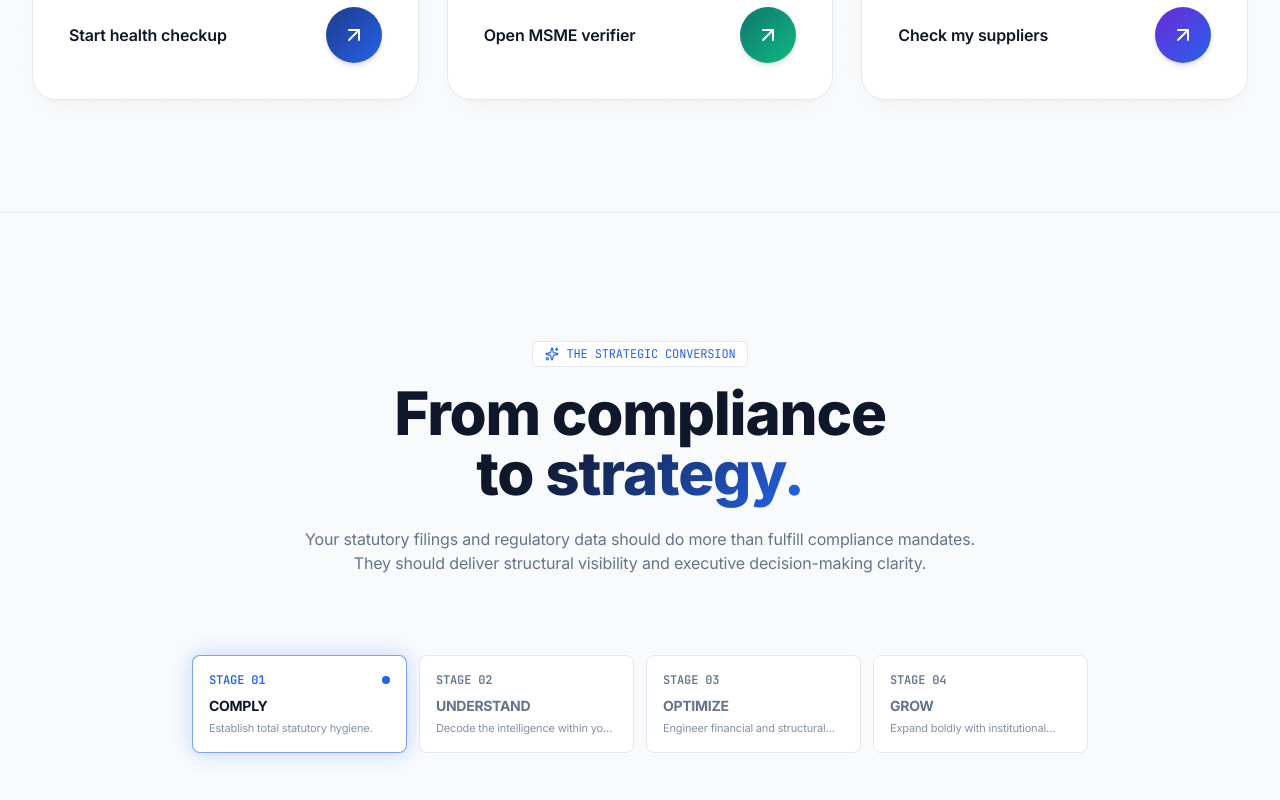
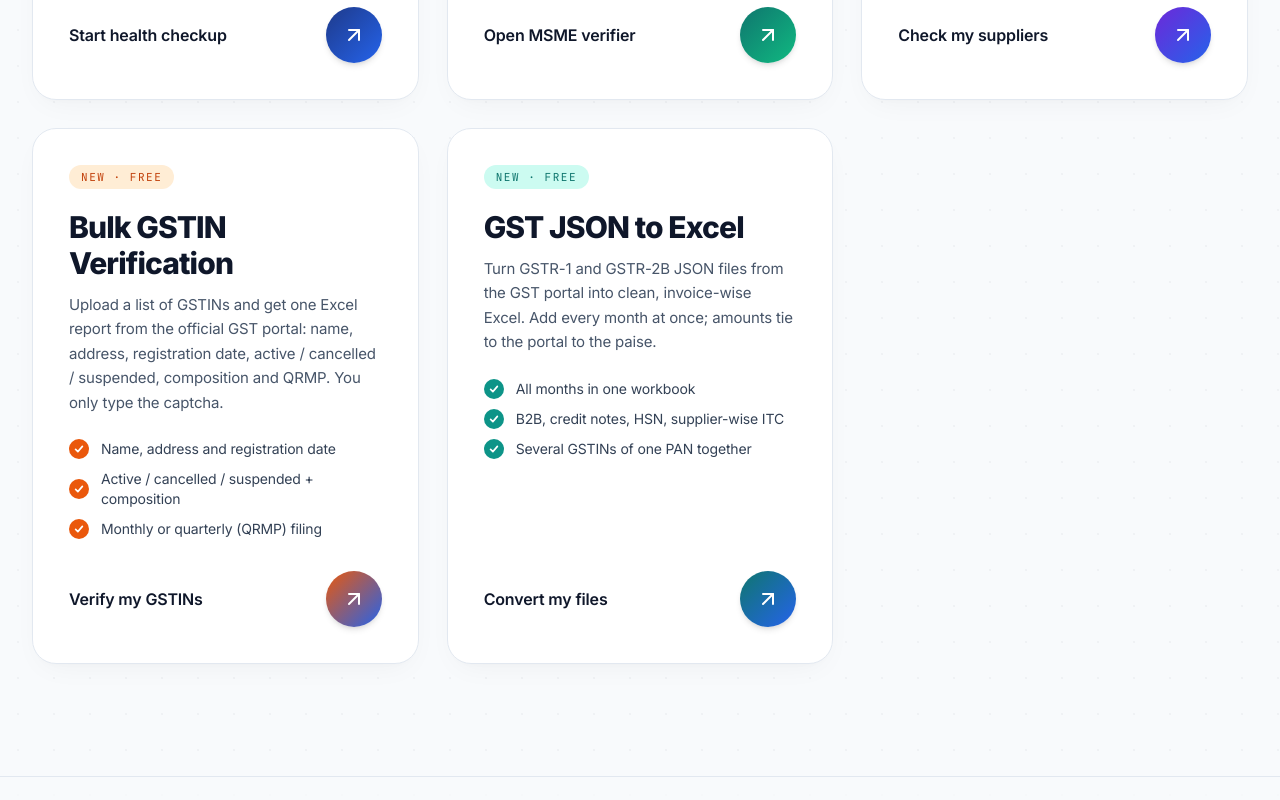
Before and after one commit to sc29082000-byte/ascent-advisors-llp, a React (Vite) app: page / in a window 1280 px wide. Shown: the part 6000-6800 px from the top of the page. Built offline with nearby package versions, Linux system fonts and the light colour scheme.

Commit message:
Tools section and footer: Bulk GSTIN Verification and GST JSON to Excel

```diff
--- a/src/components/layout/Footer.tsx
+++ b/src/components/layout/Footer.tsx
@@ -55,6 +55,8 @@ export const Footer: React.FC<FooterProps> = ({ onOpenPrivacyPolicy }) => {
               <li><a href="https://app.aca-ca.com/tools/gst-health-checkup" className="hover:text-[#2563EB] transition-colors">GST Health Checkup</a></li>
               <li><a href="https://app.aca-ca.com/tools" className="hover:text-[#2563EB] transition-colors">All tools</a></li>
               <li><a href="https://app.aca-ca.com/tools/supplier-check" className="hover:text-[#2563EB] transition-colors">Supplier Check</a></li>
+              <li><a href="https://app.aca-ca.com/tools/gstin-verification" className="hover:text-[#2563EB] transition-colors">GSTIN Verification</a></li>
+              <li><a href="https://app.aca-ca.com/tools/gst-json-to-excel" className="hover:text-[#2563EB] transition-colors">GST JSON to Excel</a></li>
               <li><a href="https://app.aca-ca.com/msme-verifier" className="hover:text-[#2563EB] transition-colors">MSME Verifier</a></li>
               <li><a href="https://app.aca-ca.com/login" className="hover:text-[#2563EB] transition-colors">Staff / Client login</a></li>
               <li><a href="#hero" className="hover:text-[#2563EB] transition-colors">Regulatory Overview</a></li>
--- a/src/components/sections/ToolsSection.tsx
+++ b/src/components/sections/ToolsSection.tsx
@@ -27,6 +27,22 @@ const TOOLS = [
     text: 'Find the suppliers who put your input tax credit at risk — invoices missing from GSTR-2B, late reporting, blocked credit — with a ready follow-up message for each.',
     points: ['Supplier-wise risk from GSTR-2B', 'Purchase register vs 2B', 'Follow-up message + Excel'],
     cta: 'Check my suppliers',
+  },
+  {
+    href: `${APP}/tools/gstin-verification`,
+    tag: 'New · Free', tagBg: '#FFEDD5', tagFg: '#C2410C', check: '#EA580C', btn: 'linear-gradient(135deg,#EA580C,#2563EB)',
+    title: 'Bulk GSTIN Verification',
+    text: 'Upload a list of GSTINs and get one Excel report from the official GST portal: name, address, registration date, active / cancelled / suspended, composition and QRMP. You only type the captcha.',
+    points: ['Name, address and registration date', 'Active / cancelled / suspended + composition', 'Monthly or quarterly (QRMP) filing'],
+    cta: 'Verify my GSTINs',
+  },
+  {
+    href: `${APP}/tools/gst-json-to-excel`,
+    tag: 'New · Free', tagBg: '#CCFBF1', tagFg: '#0F766E', check: '#0D9488', btn: 'linear-gradient(135deg,#0F766E,#2563EB)',
+    title: 'GST JSON to Excel',
+    text: 'Turn GSTR-1 and GSTR-2B JSON files from the GST portal into clean, invoice-wise Excel. Add every month at once; amounts tie to the portal to the paise.',
+    points: ['All months in one workbook', 'B2B, credit notes, HSN, supplier-wise ITC', 'Several GSTINs of one PAN together'],
+    cta: 'Convert my files',
   },
 ];
 
```
